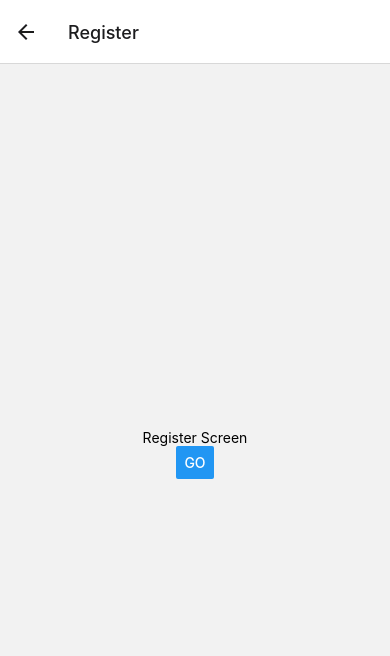
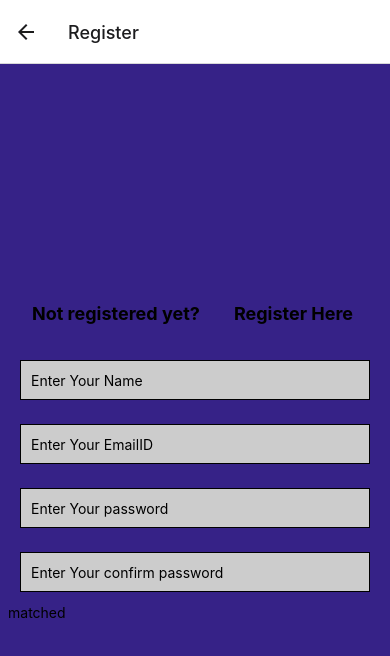
Before and after one commit to Ayush-khade/eNose, a React Native app: screen /Register in a window 390 px wide. Shown: the top 656 px of the page. Built offline with nearby package versions, Linux system fonts and the light colour scheme.

Commit message:
register screen

```diff
--- a/screens/Register.js
+++ b/screens/Register.js
@@ -1,15 +1,79 @@
 import * as React from 'react';
-import { Button, View, Text } from 'react-native';
+import { Text, View,TextInput, StyleSheet } from 'react-native';
+import Constants from 'expo-constants';
 
-function Register({ navigation }) {
+
+export default class Register extends React.Component {
+  state={
+name:"",
+emailID:"",
+password:"",
+confirm_password:"",
+secure:"false"
+
+}
+
+  render(){
   return (
-    <View style={{ flex: 1, alignItems: 'center', justifyContent: 'center' }}>
-      <Text>Register Screen</Text>
-      <Button
-        title="Go"
-        onPress={() => {console.log("I M Here");}}
-      />
-    </View>
+    <View style={styles.container}>
+      <Text style={styles.paragraph}>
+Not registered yet?        Register Here    </Text>
+      <TextInput
+        style={styles.input}
+        value={this.state.value}
+        onChangeText={(v)=>{this.setState({name:v})}}
+        placeholder="Enter Your Name"
+ />
+      <TextInput
+        style={styles.input}
+        value={this.state.value}
+        onChangeText={(v)=>{this.setState({emailID:v})}}
+        placeholder="Enter Your EmailID"
+ />
+
+      <TextInput
+        style={styles.input}
+        value={this.state.value}
+        onChangeText={(v)=>{this.setState({password:v})}}
+        placeholder="Enter Your password"
+        secureTextEntry={this.state.secure}
+
+ />
+
+<TextInput
+        style={styles.input}
+        value={this.state.value}
+        onChangeText={(v)=>{this.setState({confirm_password:v})}}
+        placeholder="Enter Your confirm password"
+        secureTextEntry={this.state.secure}
+ />
+
+             {this.state.password == this.state.confirm_password ? <Text>matched</Text>: "Password did not match..." }
+
+
+</View>
   );
 }
-export default Register;
+}
+const styles = StyleSheet.create({
+  container: {
+    flex: 1,
+    justifyContent: 'center',
+    paddingTop: Constants.statusBarHeight,
+    backgroundColor: '#362287',
+    padding: 8,
+  },
+  paragraph: {
+    margin: 24,
+    fontSize: 18,
+    fontWeight: 'bold',
+    textAlign: 'center',
+  },
+  input: {
+    height: 40,
+    margin: 12,
+    borderWidth: 1,
+    padding: 10,
+    backgroundColor:"#cccccc"
+  },
+});
```
